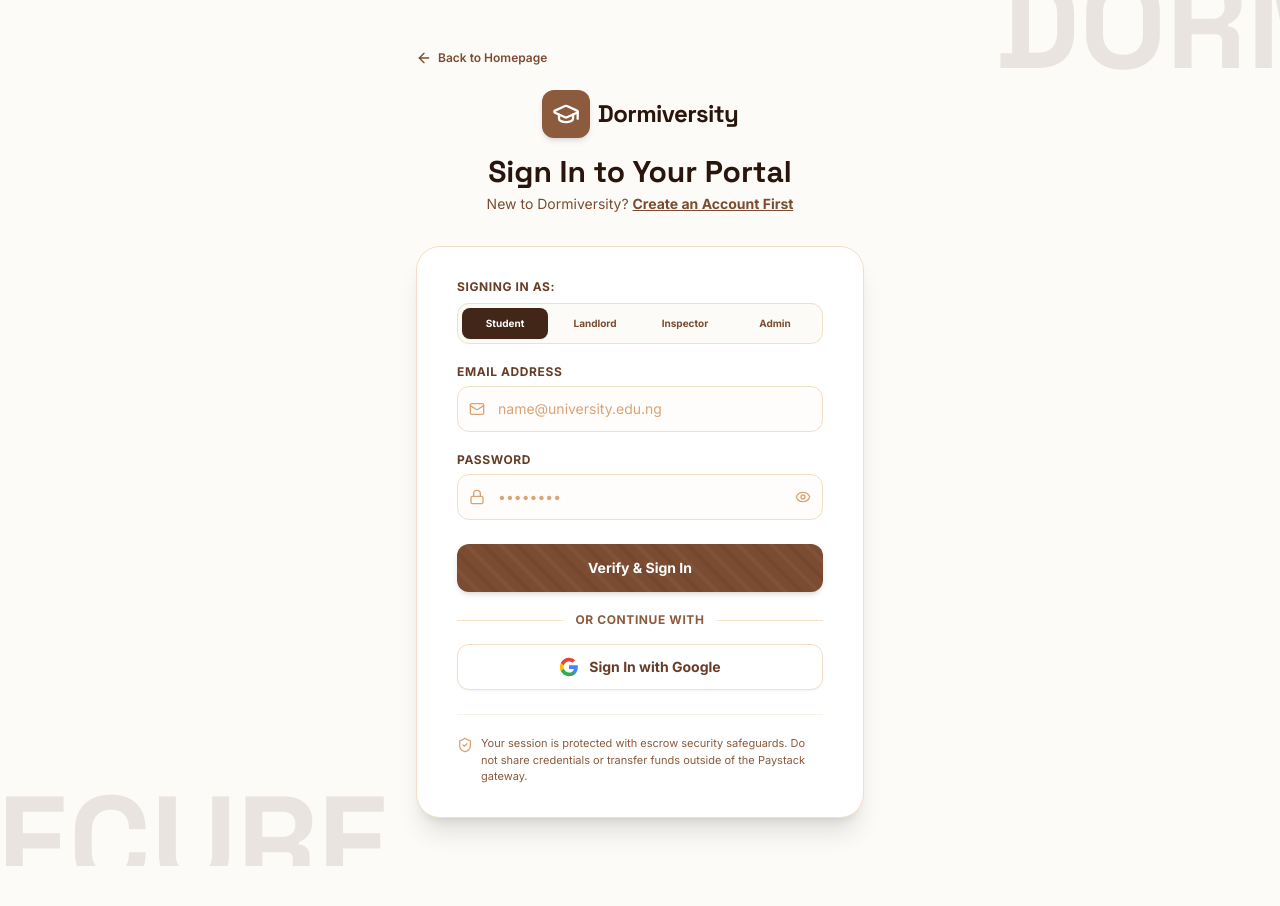
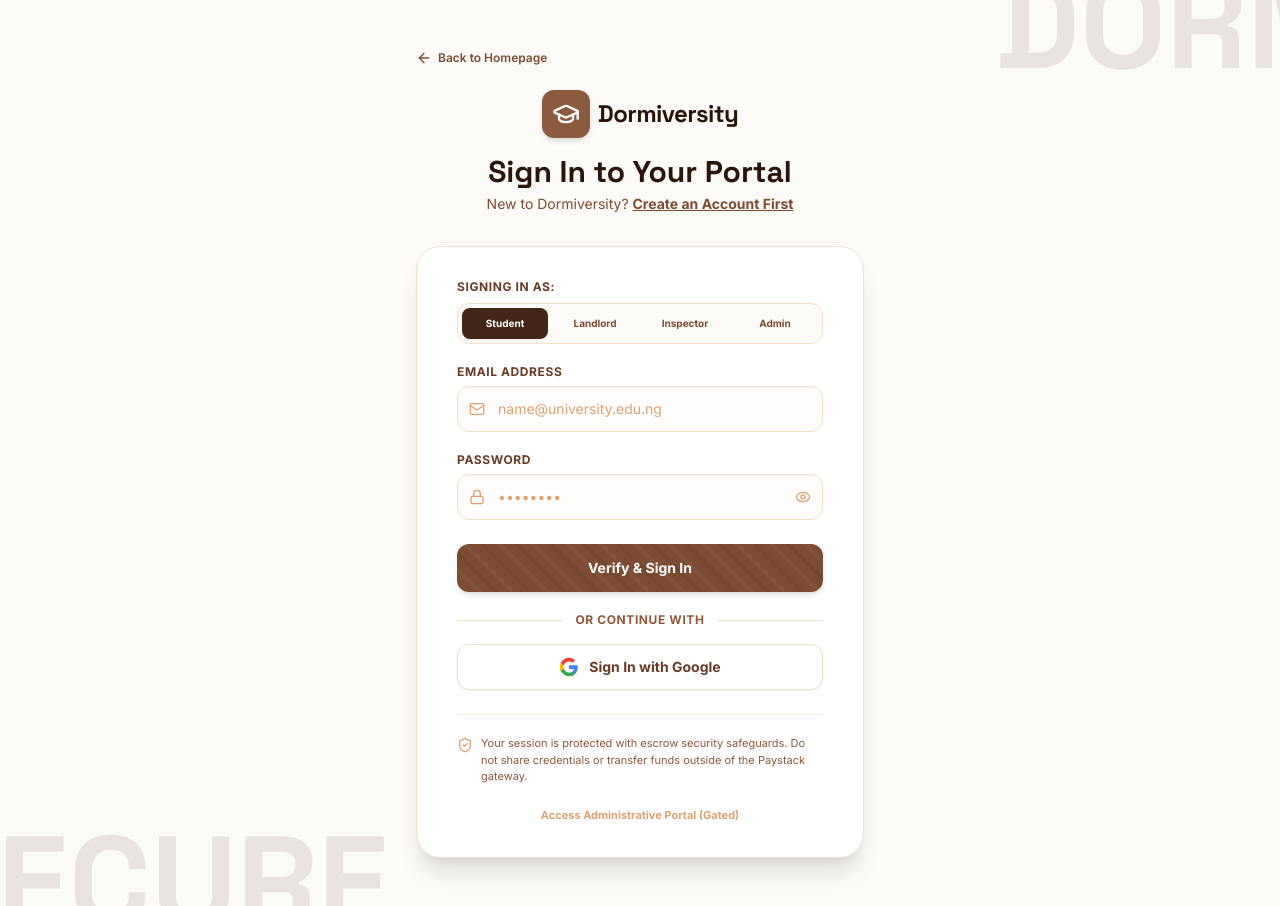
Before and after one commit to fashmick/Domiversity, a React (Vite) app: page / in a window 1280 px wide. Both pictures are taken after a click on the button "Sign In". Before the commit the page ends 866 px from the top, so only its background shows below. Built offline with nearby package versions, Linux system fonts and the light colour scheme; no server answers.

Commit message:
feat(ui): add admin portal link and improve accessibility
Add a gated administrative portal link to the sign-in page and update the school selection clear button to follow accessibility standards for better keyboard navigation.

```diff
--- a/src/components/SchoolSelect.tsx
+++ b/src/components/SchoolSelect.tsx
@@ -78,17 +78,24 @@
         </div>
         <div className="flex items-center space-x-1 shrink-0 ml-2">
           {value && (
-            <button
-              type="button"
+            <span
+              role="button"
+              tabIndex={0}
               onClick={(e) => {
                 e.stopPropagation();
                 onChange('');
               }}
-              className="p-1 text-wood-400 hover:text-red-500 rounded-full hover:bg-wood-100/50 transition-colors cursor-pointer"
+              onKeyDown={(e) => {
+                if (e.key === 'Enter' || e.key === ' ') {
+                  e.stopPropagation();
+                  onChange('');
+                }
+              }}
+              className="p-1 text-wood-400 hover:text-red-500 rounded-full hover:bg-wood-100/50 transition-colors cursor-pointer inline-flex items-center justify-center"
               title="Clear selection"
             >
               <X size={12} />
-            </button>
+            </span>
           )}
           <ChevronsUpDown size={16} className="text-wood-400 shrink-0" />
         </div>
--- a/src/components/SignInPage.tsx
+++ b/src/components/SignInPage.tsx
@@ -206,11 +206,26 @@
           </form>
 
           {/* Secure Platform Policy Guard */}
-          <div className="mt-6 pt-5 border-t border-wood-100 flex items-start space-x-2 text-[11px] text-wood-500 leading-normal">
-            <ShieldCheck size={16} className="text-wood-400 shrink-0 mt-0.5" />
-            <p>
-              Your session is protected with escrow security safeguards. Do not share credentials or transfer funds outside of the Paystack gateway.
-            </p>
+          <div className="mt-6 pt-5 border-t border-wood-100 flex flex-col space-y-4">
+            <div className="flex items-start space-x-2 text-[11px] text-wood-500 leading-normal">
+              <ShieldCheck size={16} className="text-wood-400 shrink-0 mt-0.5" />
+              <p>
+                Your session is protected with escrow security safeguards. Do not share credentials or transfer funds outside of the Paystack gateway.
+              </p>
+            </div>
+
+            <div className="text-center">
+              <button
+                type="button"
+                onClick={() => {
+                  window.history.pushState({}, '', '/admin-access');
+                  window.dispatchEvent(new PopStateEvent('popstate'));
+                }}
+                className="text-[11px] font-bold text-wood-400 hover:text-amber-600 transition-colors cursor-pointer inline-flex items-center space-x-1"
+              >
+                <span>Access Administrative Portal (Gated)</span>
+              </button>
+            </div>
           </div>
         </div>
       </div>
```
